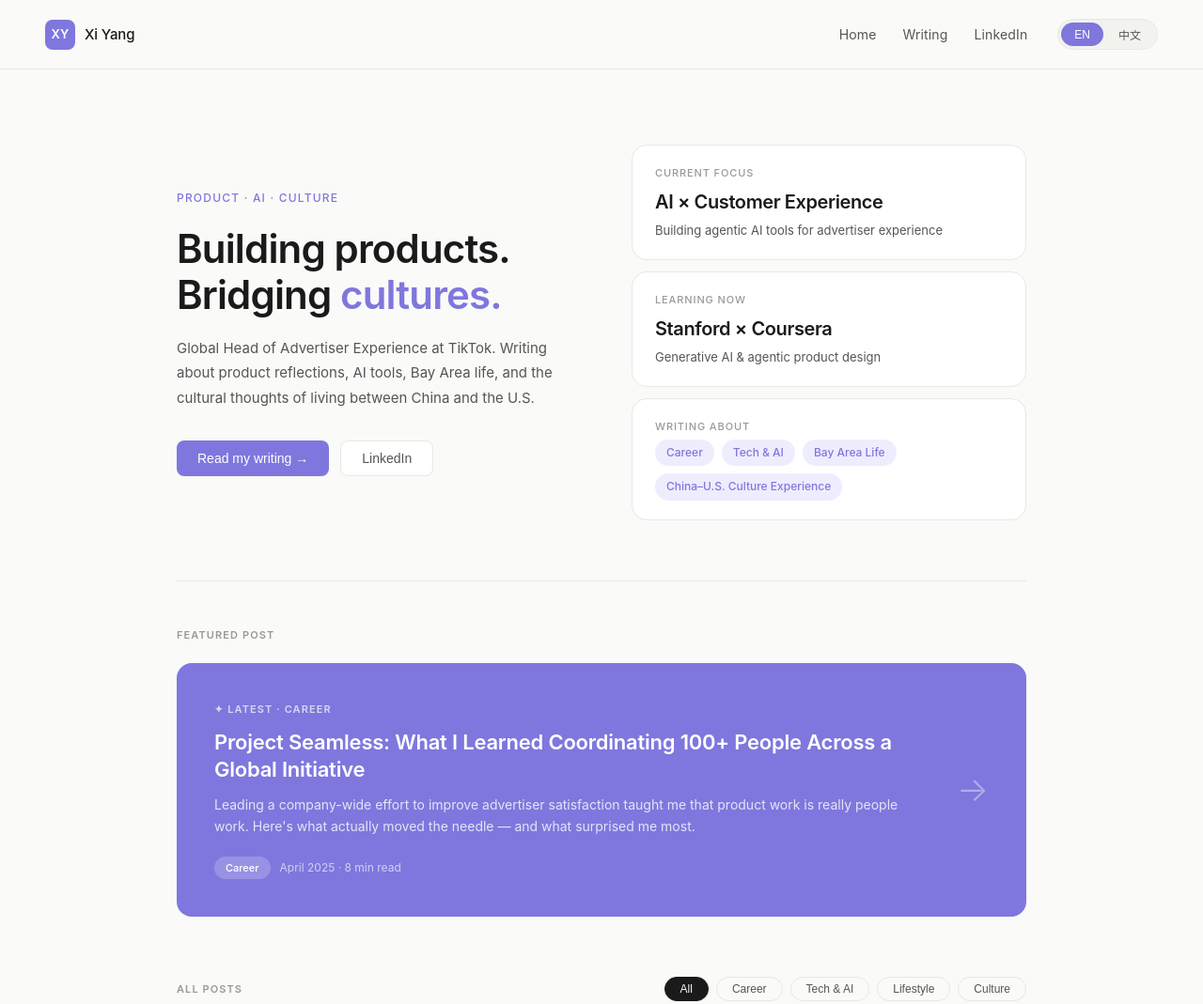
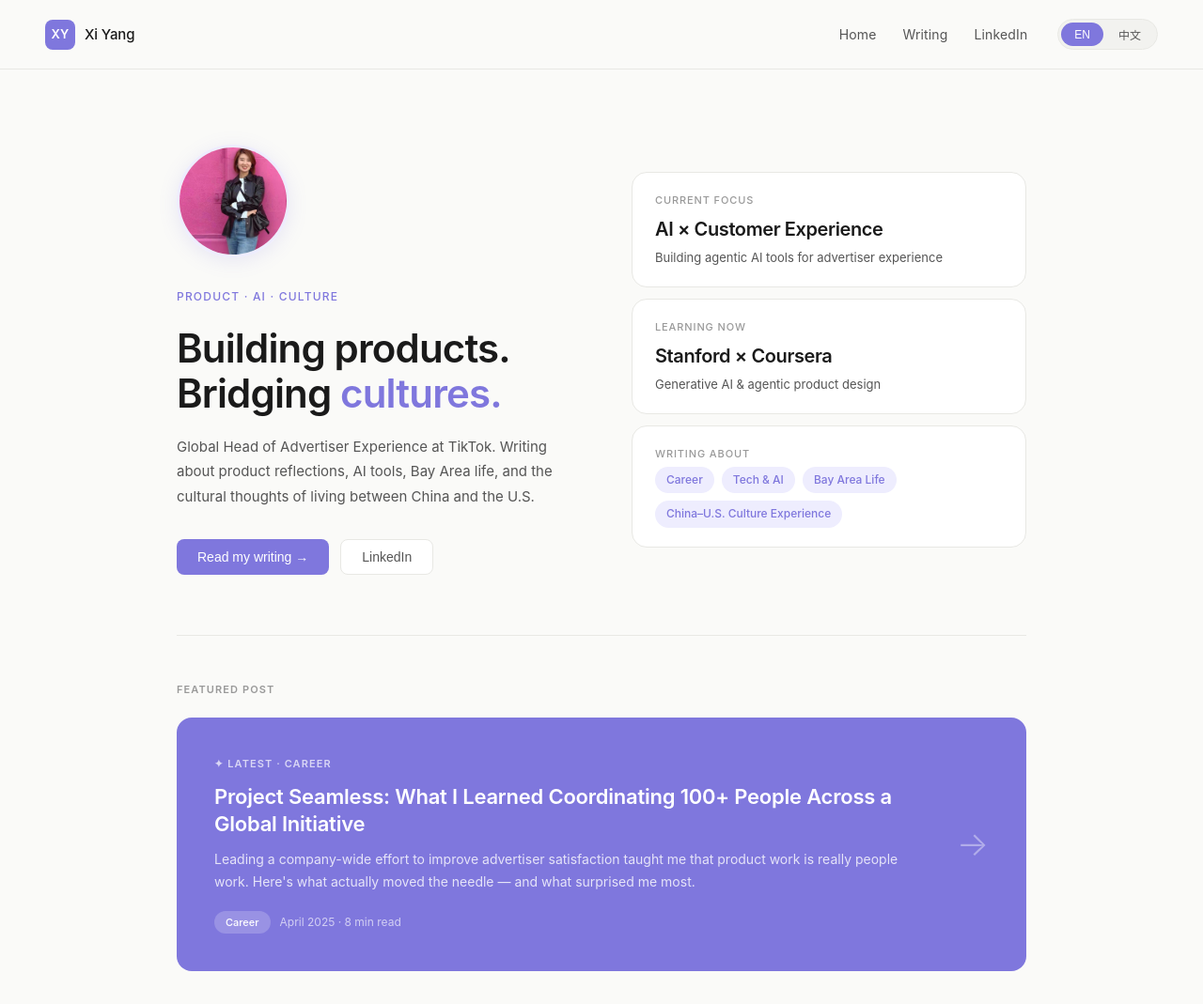
Before and after one commit to xiyanghi/xiyanghi.github.io, a plain HTML site: page index.html in a window 1280 px wide. Shown: the top 1069 px of the page at 94% size. Drawn offline with Linux system fonts and the light colour scheme.

Commit message:
Add files via upload

```diff
--- a/index.html
+++ b/index.html
@@ -144,6 +144,7 @@ footer{border-top:1px solid var(--border);background:var(--card)}
 <!-- HERO -->
 <section class="hero">
   <div class="hero-left">
+    <img src="avatar.jpg" alt="Xi Yang" style="width:120px;height:120px;border-radius:50%;object-fit:cover;margin-bottom:1.5rem;border:3px solid var(--accent-light);box-shadow:0 4px 20px rgba(127,119,221,.15)">
     <div class="hero-eyebrow en">Product · AI · Culture</div>
     <div class="hero-eyebrow zh">产品 · AI · 文化</div>
     <h1 class="en">Building products.<br>Bridging <span>cultures.</span></h1>
```
